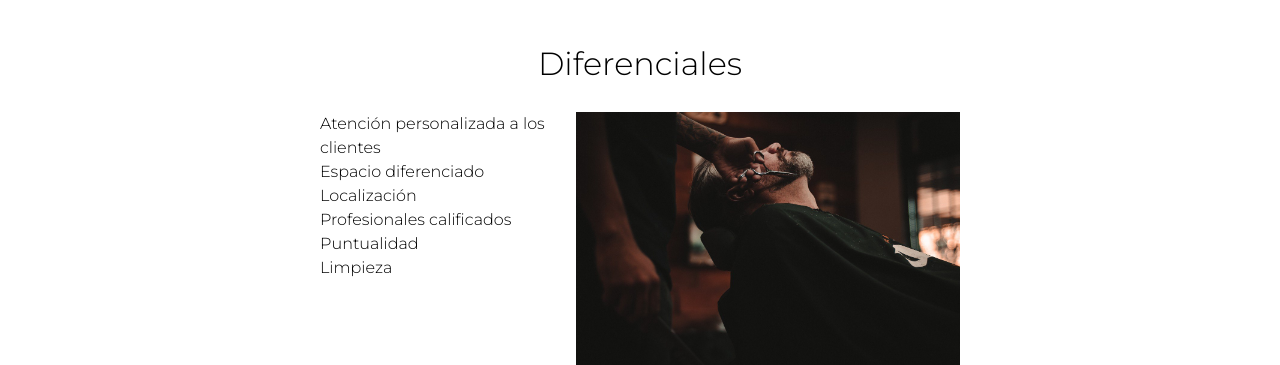
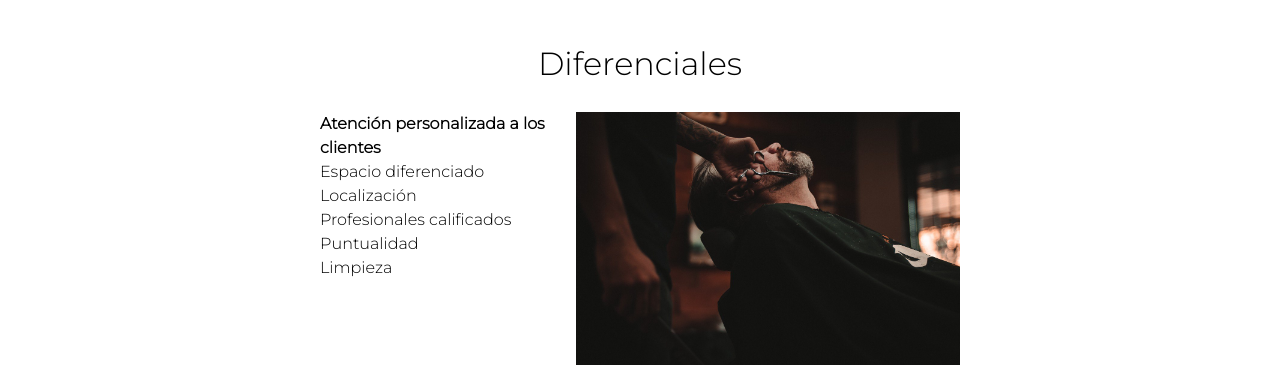
Before and after one commit to s3codecL/1742-HTML5-y-CSS3-parte1-master, a plain HTML site: page index.html in a window 1280 px wide. Shown: the part 1479-1844 px from the top of the page. Drawn offline with Linux system fonts and the light colour scheme.

Commit message:
first-child style

```diff
--- a/style.css
+++ b/style.css
@@ -210,6 +210,10 @@ td, th {
     line-height: 1.5;
 }
 
+.items:first-child {
+    font-weight: bold;
+}
+
 .imagen-diferenciales {
     width: 60%;
 }
```
